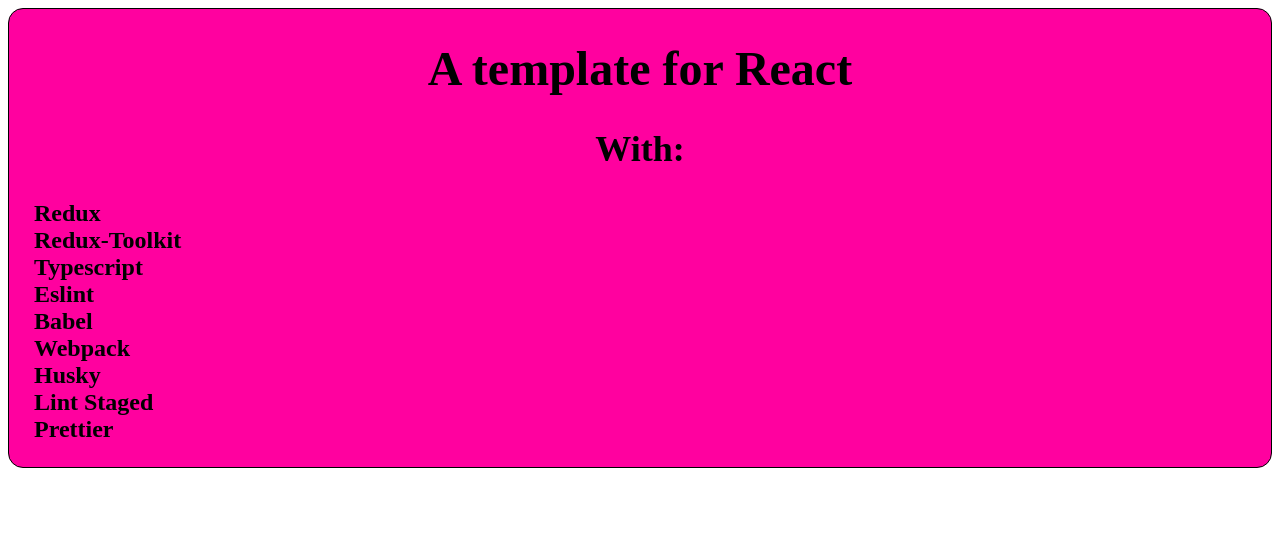
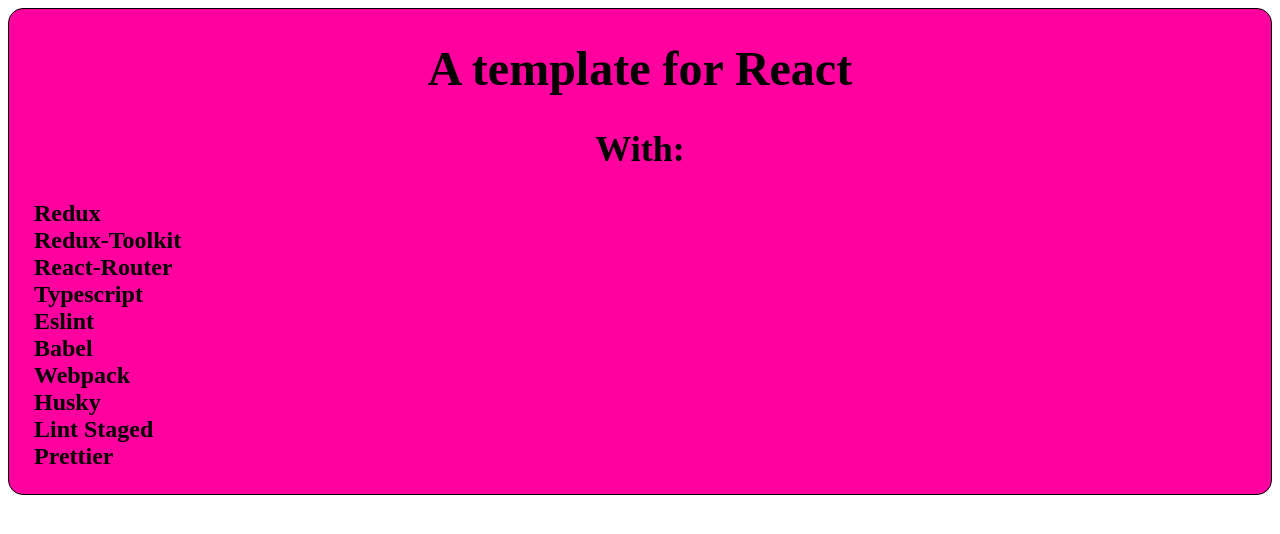
Before and after one commit to thTs0ustas/custom-react-template, a React app: page / in a window 1280 px wide. Shown: the top 534 px of the page. Built offline with nearby package versions, Linux system fonts and the light colour scheme.

Commit message:
minor changes

```diff
--- a/package.json
+++ b/package.json
@@ -1,6 +1,6 @@
 {
 	"name": "basic-custom-react-template",
-	"version": "2.3.0",
+	"version": "2.3.1",
 	"description": "",
 	"main": "src/index.ts",
 	"scripts": {
--- a/src/app.tsx
+++ b/src/app.tsx
@@ -7,6 +7,7 @@
 		<ul>
 			<li>Redux</li>
 			<li>Redux-Toolkit</li>
+			<li>React-Router</li>
 			<li>Typescript</li>
 			<li>Eslint</li>
 			<li>Babel</li>
--- a/src/index.tsx
+++ b/src/index.tsx
@@ -13,7 +13,18 @@
 );
 
 const rooter = createBrowserRouter(
-	createRoutesFromElements(<Route path="/" element={<App />} />),
+	createRoutesFromElements(
+		<Route
+			path="/"
+			element={<App />}
+			// loader={async () => {
+			// 	if (new Date().getTime() % 2 === 0) {
+			// 		throw new Error();
+			// 	}
+			// }}
+			// errorElement={<h1>404</h1>}
+		/>,
+	),
 );
 
 root.render(<RouterProvider router={rooter} />);
```
